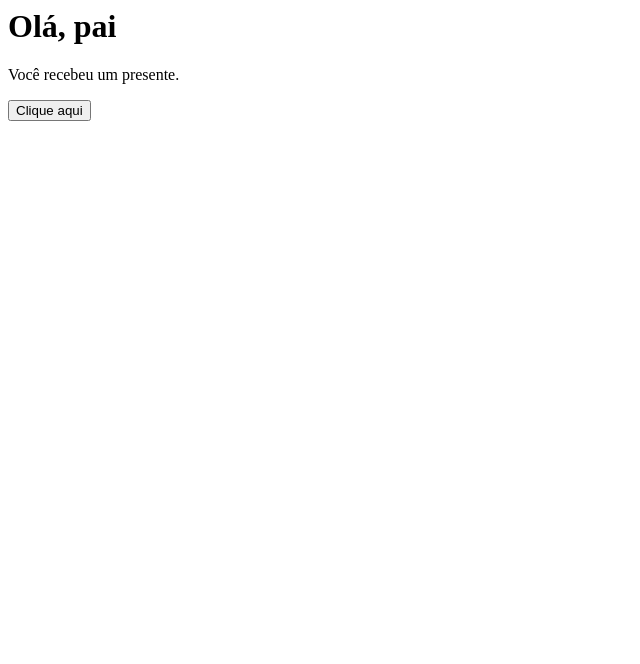
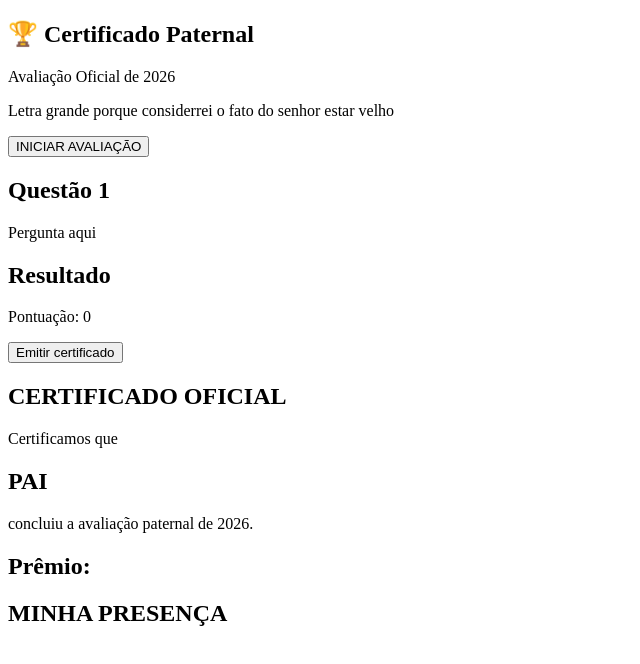
Before and after one commit to LzLuiza/presente-dia-dos-pais, a plain HTML site: page index.html in a window 1280 px wide. Shown: the whole page, without its empty margins (0-640 px from the left). Drawn offline with Linux system fonts and the light colour scheme.

Commit message:
Refactor index.html for certificate evaluation layouta

```diff
--- a/index.html
+++ b/index.html
@@ -1,5 +1,94 @@
-<h1>Olá, pai</h1>
+<!DOCTYPE html>
+<html lang="pt-BR">
 
-<p>Você recebeu um presente.</p>
+<head>
+    <meta charset="UTF-8">
+    <meta name="viewport" content="width=device-width, initial-scale=1.0">
 
-<button>Clique aqui</button>
+    <title>Certificado Paternal</title>
+
+    <link rel="stylesheet" href="style.css">
+</head>
+
+<body>
+
+    <main>
+
+        <!-- TELA INICIAL -->
+        <section id="inicio">
+
+            <h1>🏆 Certificado Paternal</h1>
+
+            <p>Avaliação Oficial de 2026</p>
+            <p> Letra grande porque considerrei o fato do senhor estar velho </p>
+
+            <button id="btn-iniciar">
+                INICIAR AVALIAÇÃO
+            </button>
+
+        </section>
+
+
+        <!-- TELA DE PERGUNTAS -->
+        <section id="quiz">
+
+            <h2 id="numero-pergunta">
+                Questão 1
+            </h2>
+
+            <p id="pergunta">
+                Pergunta aqui
+            </p>
+
+            <div id="alternativas">
+                <!-- JS vai colocar os botões aqui -->
+            </div>
+
+        </section>
+
+
+        <!-- TELA DE RESULTADO -->
+        <section id="resultado">
+
+            <h1>Resultado</h1>
+
+            <p id="pontuacao">
+                Pontuação: 0
+            </p>
+
+            <button id="btn-certificado">
+                Emitir certificado
+            </button>
+
+        </section>
+
+
+        <!-- CERTIFICADO -->
+        <section id="certificado">
+
+            <h1>CERTIFICADO OFICIAL</h1>
+
+            <p>Certificamos que</p>
+
+            <h2 id="nome">
+                PAI
+            </h2>
+
+            <p>
+                concluiu a avaliação paternal de 2026.
+            </p>
+
+            <h2>Prêmio:</h2>
+
+            <h1> MINHA PRESENÇA </h1>
+
+        </section>
+
+    </main>
+
+
+    <script src="script.js"></script>
+
+</body>
+
+</html>
```
